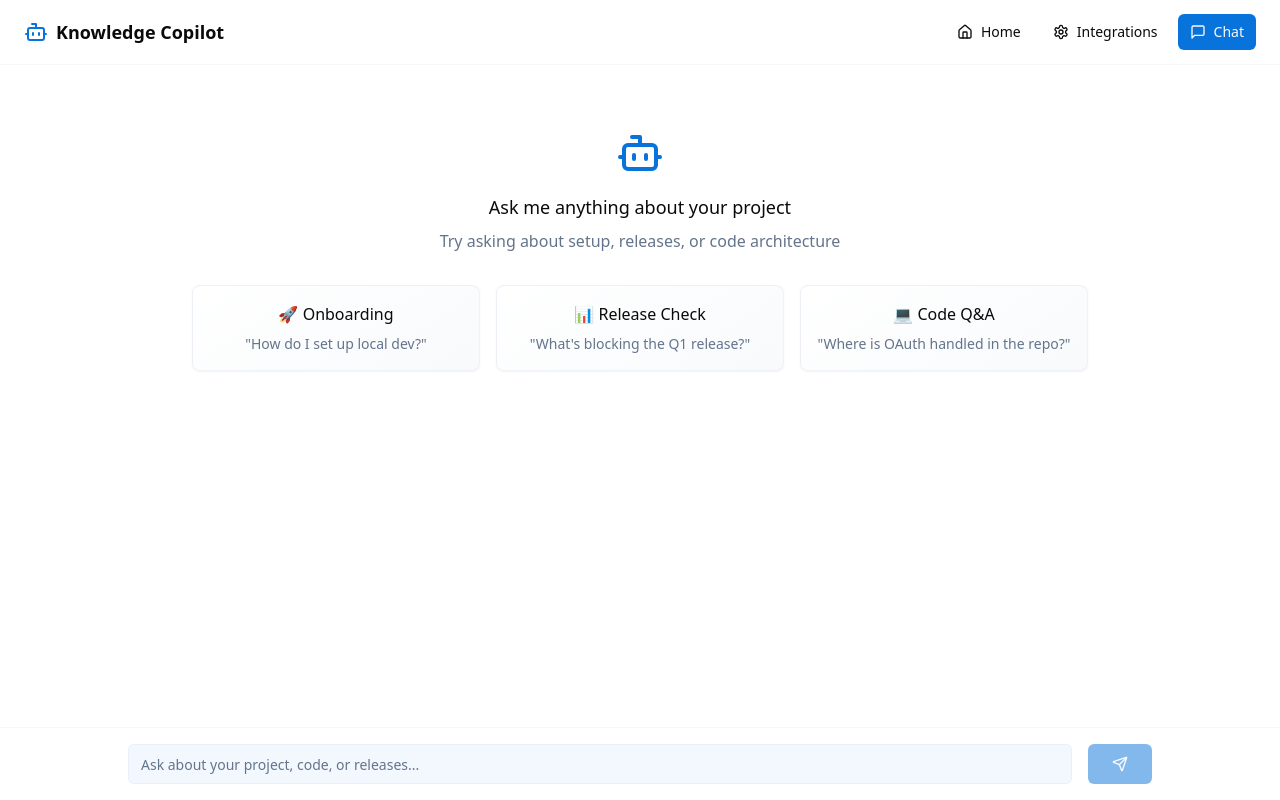
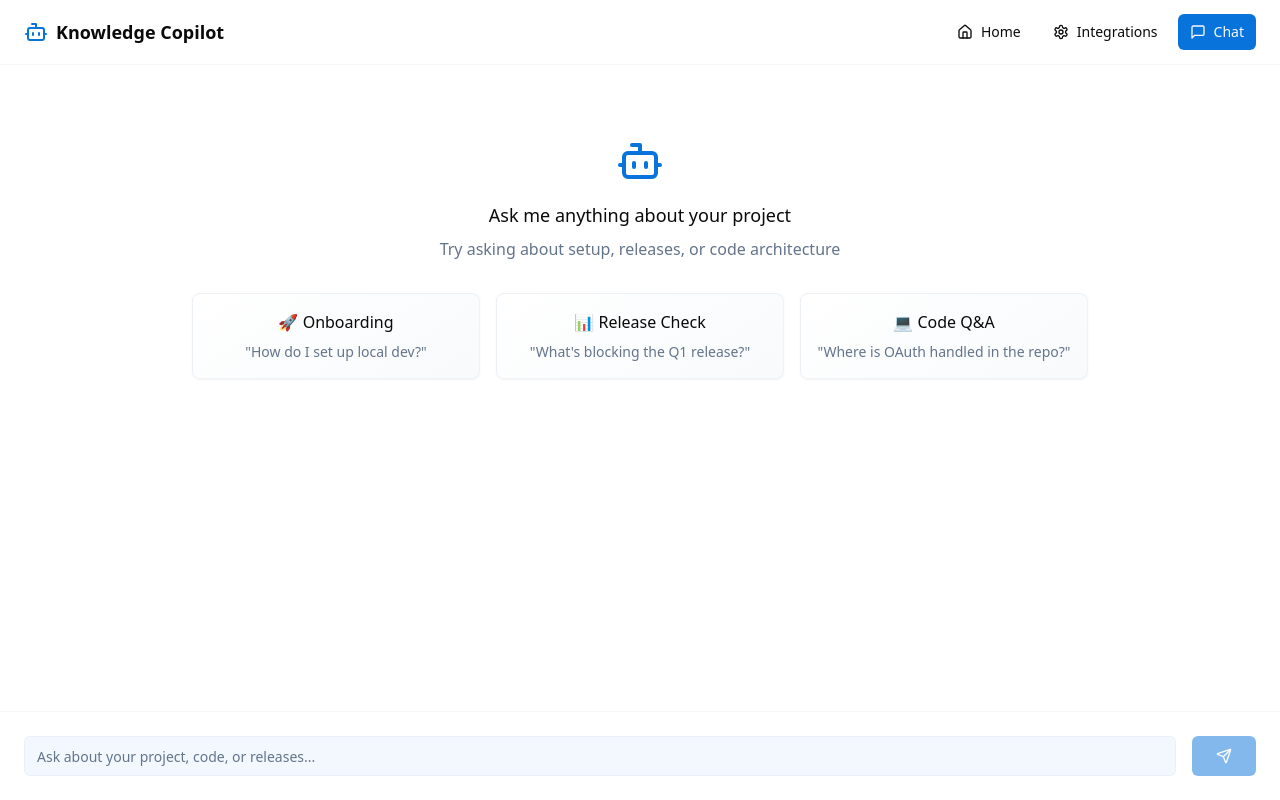
Before and after one commit to ukasha-khalid-spursol/nexus-knowledge-copilot, a React (Vite) app: page /chat in a window 1280 px wide. Built offline with nearby package versions, Linux system fonts and the light colour scheme; the HTML template or start-up script is replaced by a standard one.

Commit message:
Revert chat input and adjust bubble spacing

```diff
--- a/src/components/ChatInterface.tsx
+++ b/src/components/ChatInterface.tsx
@@ -98,7 +98,7 @@ export const ChatInterface = () => {
   return (
     <div className="flex flex-col h-full">
       {/* Messages */}
-      <div className="flex-1 overflow-y-auto p-4 space-y-6 max-w-5xl mx-auto w-full">
+      <div className="flex-1 overflow-y-auto p-6 space-y-8">
         {messages.length === 0 ? (
           <div className="text-center py-12">
             <Bot className="w-12 h-12 mx-auto mb-4 text-primary" />
@@ -132,13 +132,13 @@ export const ChatInterface = () => {
                 </div>
               )}
 
-              <div className={`max-w-3xl ${message.role === "user" ? "order-first" : ""}`}>
-                <Card className={`p-4 ${
+              <div className={`max-w-4xl ${message.role === "user" ? "order-first" : ""}`}>
+                <Card className={`p-6 ${
                   message.role === "user"
                     ? "bg-primary/10 border-primary/20 ml-auto"
                     : "bg-gradient-card border-border/50"
                 }`}>
-                  <div className="whitespace-pre-wrap text-sm leading-relaxed">
+                  <div className="whitespace-pre-wrap text-base leading-relaxed">
                     {message.content}
                   </div>
 
@@ -192,9 +192,8 @@ export const ChatInterface = () => {
       </div>
 
       {/* Input */}
-      <div className="border-t border-border/30 p-4">
-        <div className="max-w-5xl mx-auto w-full">
-          <form onSubmit={handleSubmit} className="flex gap-4">
+      <div className="border-t border-border/30 p-6">
+        <form onSubmit={handleSubmit} className="flex gap-4">
           <div className="flex-1 relative">
             <Input
               value={input}
@@ -208,7 +207,6 @@ export const ChatInterface = () => {
             <Send className="w-4 h-4" />
           </Button>
         </form>
-        </div>
       </div>
     </div>
   );
```
